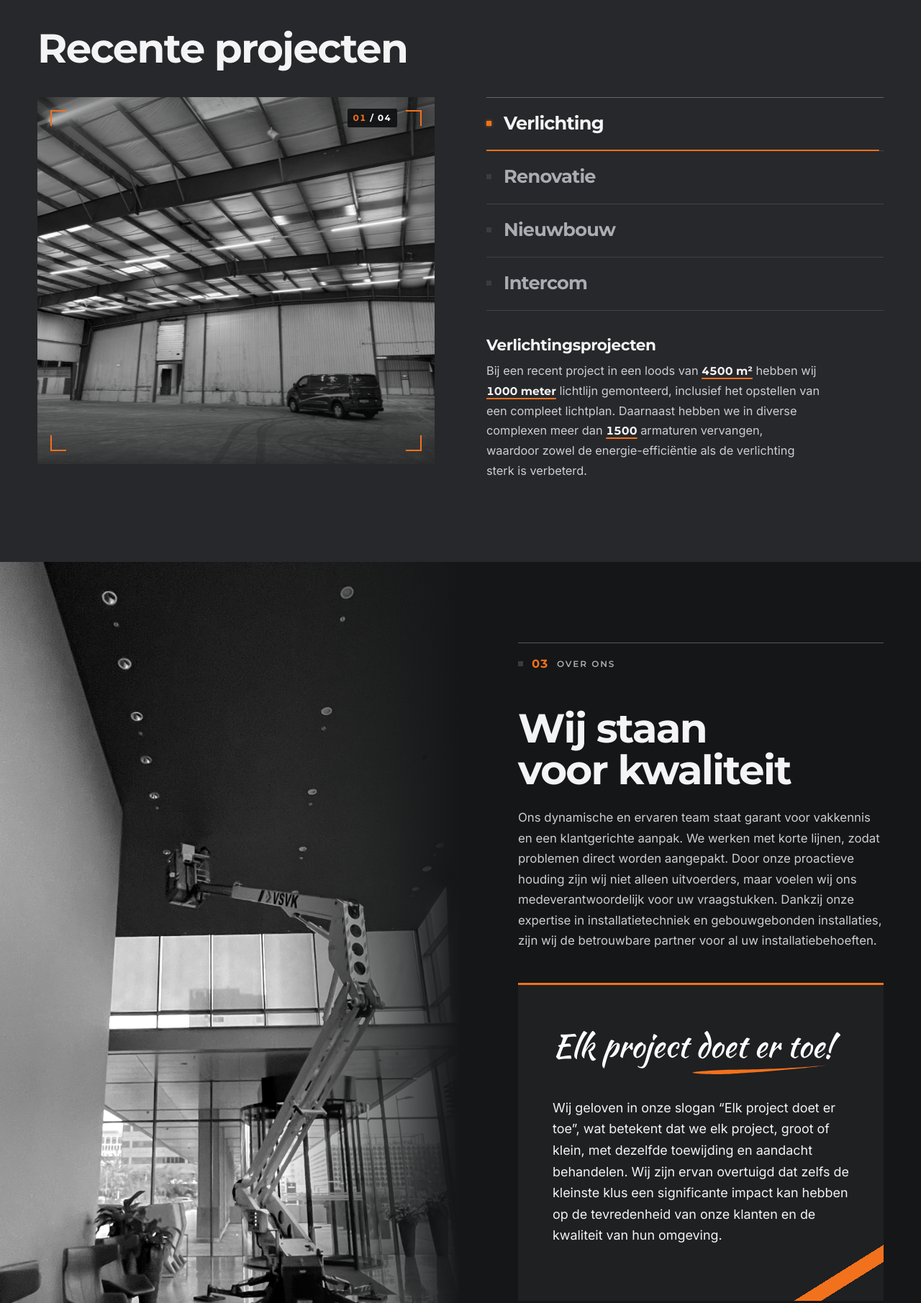
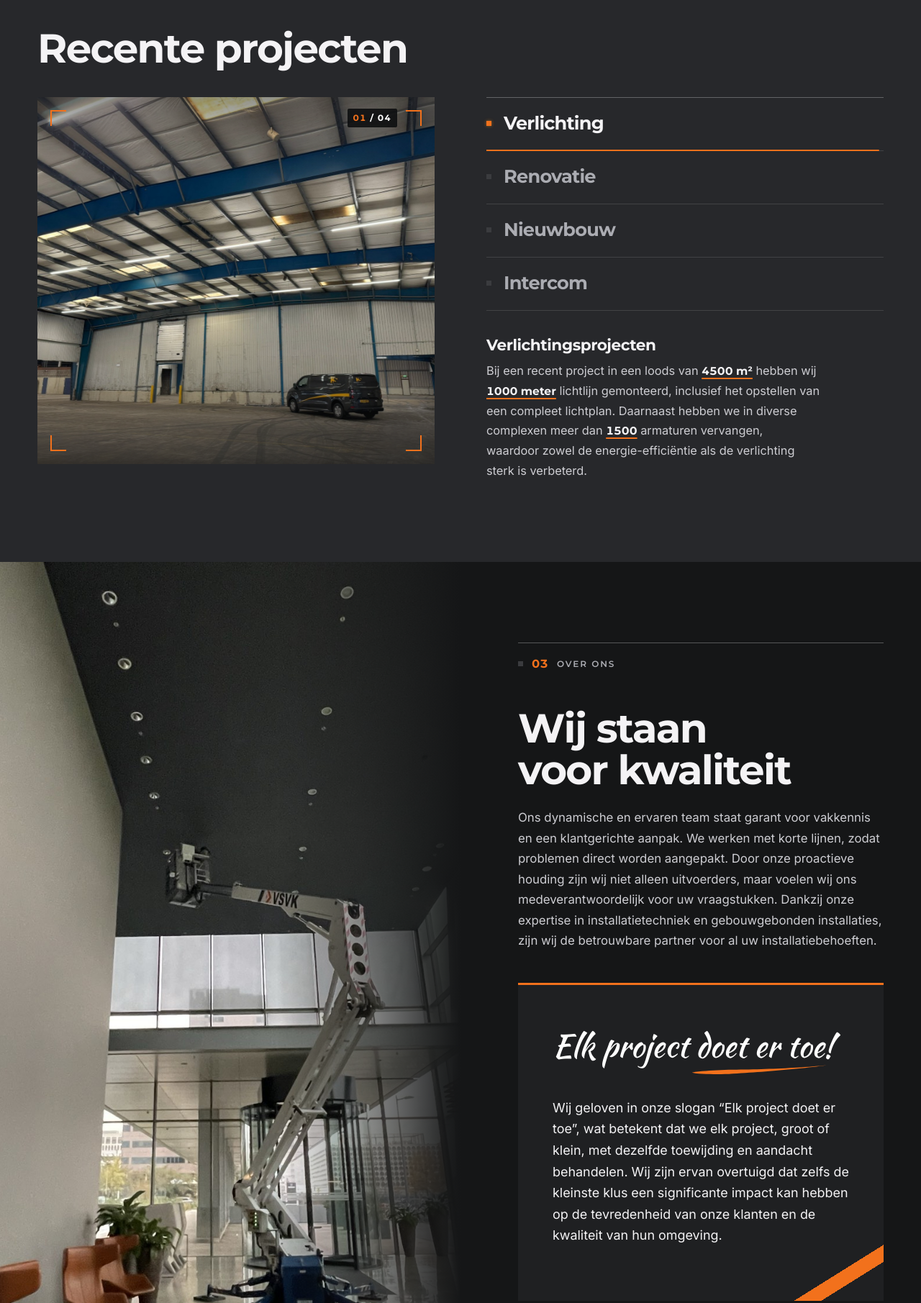
Before and after one commit to TarikFayez/asseton-preview, a plain HTML site: page index.html in a window 1280 px wide. Shown: the part 3640-5451 px from the top of the page at 72% size. Drawn offline with Linux system fonts and the light colour scheme.

Commit message:
Photos in colour
Co-Authored-By: Claude Opus 5.5 <noreply@anthropic.com>

```diff
--- a/index.html
+++ b/index.html
@@ -233,7 +233,7 @@ section{position:relative;padding:112px 0;scroll-margin-top:74px}
 .pv-stage{grid-area:stage;position:relative;height:min(calc(100vh - 290px),680px);min-height:440px;overflow:hidden;background:var(--pv-stage);cursor:pointer}
 .pv-panels{grid-area:panels;display:grid;max-width:480px}
 .pv-img{position:absolute;inset:0;margin:0;visibility:hidden}
-.pv-img img{width:100%;height:100%;object-fit:cover;filter:saturate(0) contrast(1.05)} /* graded like the hero: no blue beams/sky */
+.pv-img img{width:100%;height:100%;object-fit:cover}
 .pv-img.was-active{visibility:visible;z-index:1}
 .pv-img.is-active{visibility:visible;z-index:2;animation:pvWipe 1s var(--ease) both}
 .pv-img.is-active img{animation:pvZoom 9s linear both}
@@ -583,7 +583,7 @@ footer{background:linear-gradient(180deg,rgba(242,113,28,.22) 0,rgba(242,113,28,
 /* 5 · Over ons: full-bleed photo left, copy right */
 .about2{display:grid;grid-template-columns:minmax(0,1fr) minmax(0,1fr);padding:0;min-height:780px}
 .about2-media{position:relative;overflow:hidden;background:var(--ink)}
-.about2-media img{position:absolute;inset:0;width:100%;height:100%;object-fit:cover;object-position:50% 38%;filter:saturate(0) contrast(1.08)}
+.about2-media img{position:absolute;inset:0;width:100%;height:100%;object-fit:cover;object-position:50% 38%}
 .about2-media::after{content:"";position:absolute;inset:0;background:linear-gradient(90deg,rgba(21,22,23,0) 60%,var(--bg) 100%)}
 .about2-copy{align-self:center;padding:112px max(32px,calc((100vw - var(--wrap))/2 + 32px)) 112px 80px}
 .about2-copy .h2-solo{margin-bottom:24px}
```
